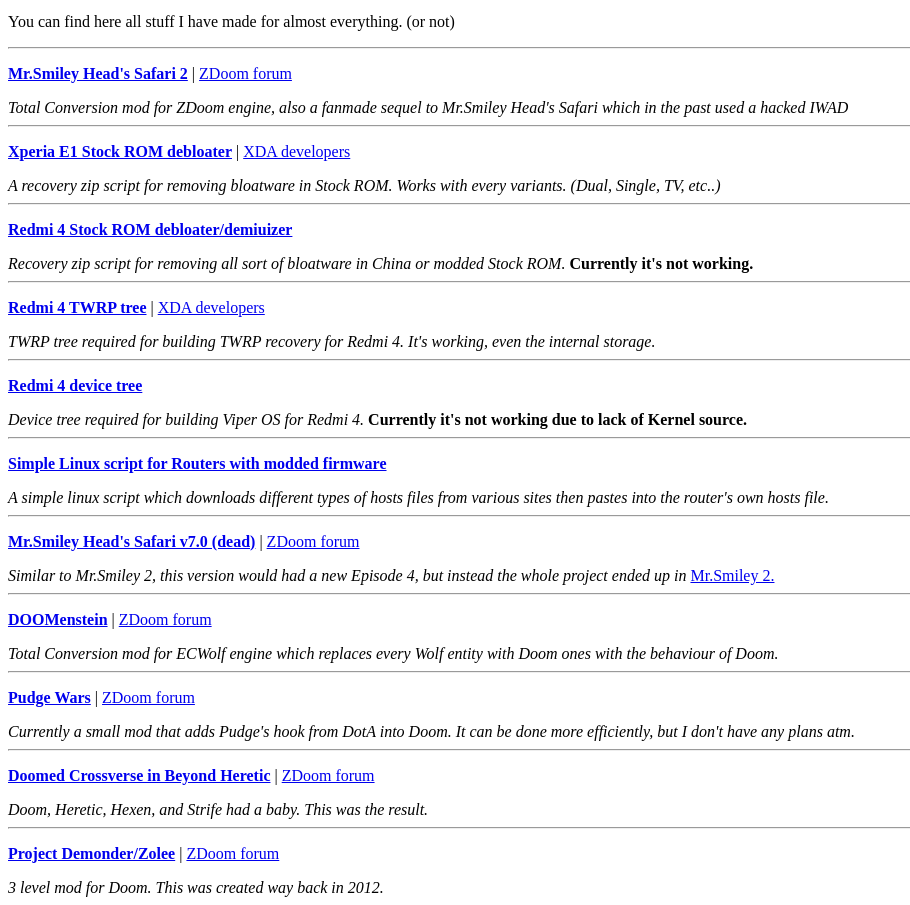
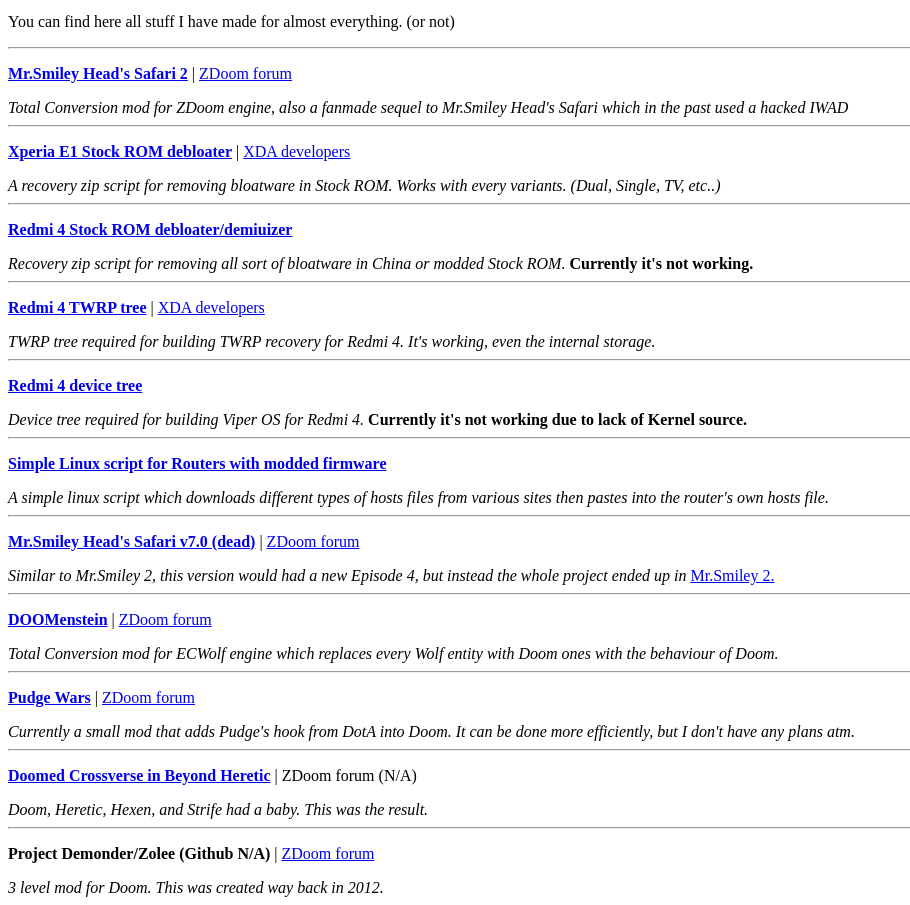
Before and after one commit to Kizoky/kizoky.github.io, a plain HTML site: page index.html in a window 1280 px wide. Shown: the part 101-1006 px from the top of the page, without its empty margins (0-910 px from the left). Drawn offline with Linux system fonts and the light colour scheme.

Commit message:
Update index.html

```diff
--- a/index.html
+++ b/index.html
@@ -42,11 +42,11 @@
 <i>Currently a small mod that adds Pudge's hook from DotA into Doom. It can be done more efficiently, but I don't have any plans atm.</i>
 <hr>
 
-<p><a href="https://github.com/Kizoky/doomed_crossverse"><b>Doomed Crossverse in Beyond Heretic</b></a> | <a href="N/A">ZDoom forum</a></p>
+<p><a href="https://github.com/Kizoky/doomed_crossverse"><b>Doomed Crossverse in Beyond Heretic</b></a> | ZDoom forum (N/A)</p>
 <i>Doom, Heretic, Hexen, and Strife had a baby. This was the result.</i>
 <hr>
 
-<p><a href="N/A"><b>Project Demonder/Zolee</b></a> | <a href="https://forum.zdoom.org/viewtopic.php?f=43&t=49926">ZDoom forum</a></p>
+<p><b>Project Demonder/Zolee (Github N/A)</b> | <a href="https://forum.zdoom.org/viewtopic.php?f=43&t=49926">ZDoom forum</a></p>
 <i>3 level mod for Doom. This was created way back in 2012.</i>
 
 
```
